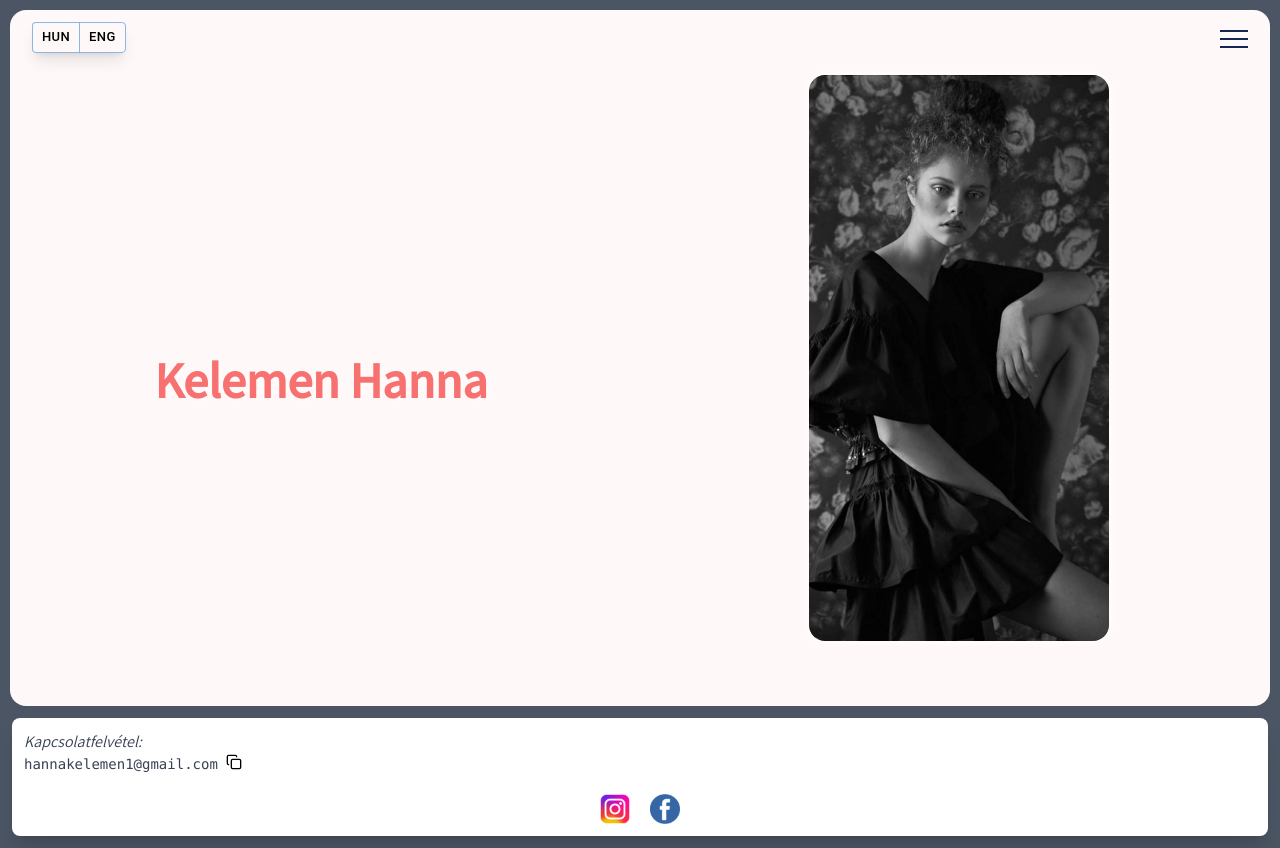
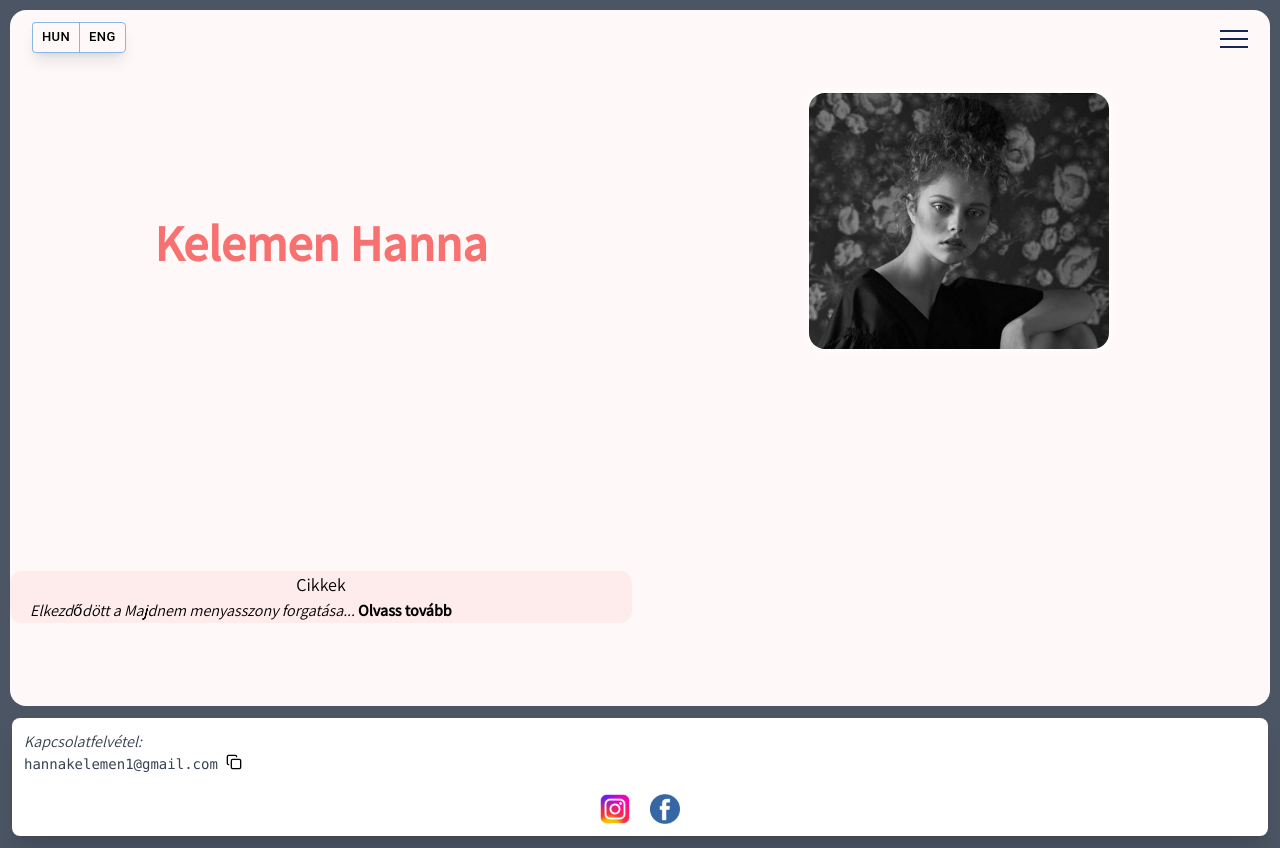
Before and after one commit to vladyslavt97/Anait-Vanoian, a Next.js app: page / in a window 1280 px wide. Built offline with nearby package versions, Linux system fonts and the light colour scheme.

Commit message:
articles on the home page

```diff
--- a/app/page.tsx
+++ b/app/page.tsx
@@ -2,6 +2,7 @@
 import { useStore } from "@/components/State";
 import { motion } from "framer-motion";
 import Image from "next/image";
+import Link from "next/link";
 
 interface languagesState {
   language: string,
@@ -32,10 +33,15 @@ export default function Home() {
       }}
       whileHover={{ scale: 1.05 }}
       transition={{duration:2, delay: 0.2}}
-      className="w-full z-10 flex justify-center"
+      className="w-full z-10 flex justify-center "
       >
-        <Image src="/hanna.jpeg" alt="" width={300} height={300} priority={true} className="rounded-2xl shadow-white"/>
+        <Image src="/hanna.jpeg" alt="" width={300} height={300} priority={true} className="rounded-2xl shadow-white h-64 object-cover" style={{ objectPosition: 'top' }}/>
       </motion.div>
+
+      <div className="rounded-xl bg-red-100/50 mt-10 px-5">
+        <h1 className="text-center text-lg">{language === "hun" ? "Cikkek" : "Articles"}</h1>
+        <h2 className="italic">{language === "hun" ? "Elkezdődött a Majdnem menyasszony forgatása..." : `Filming of Almost the Bride has begun...`} <Link href="https://kultura.hu/elkezdodott-a-majdnem-menyasszony-forgatasa/" className="font-bold not-italic">{language === "hun" ? "Olvass tovább" : "read more"}</Link></h2>
+      </div>
 
     </main>
   )
```
